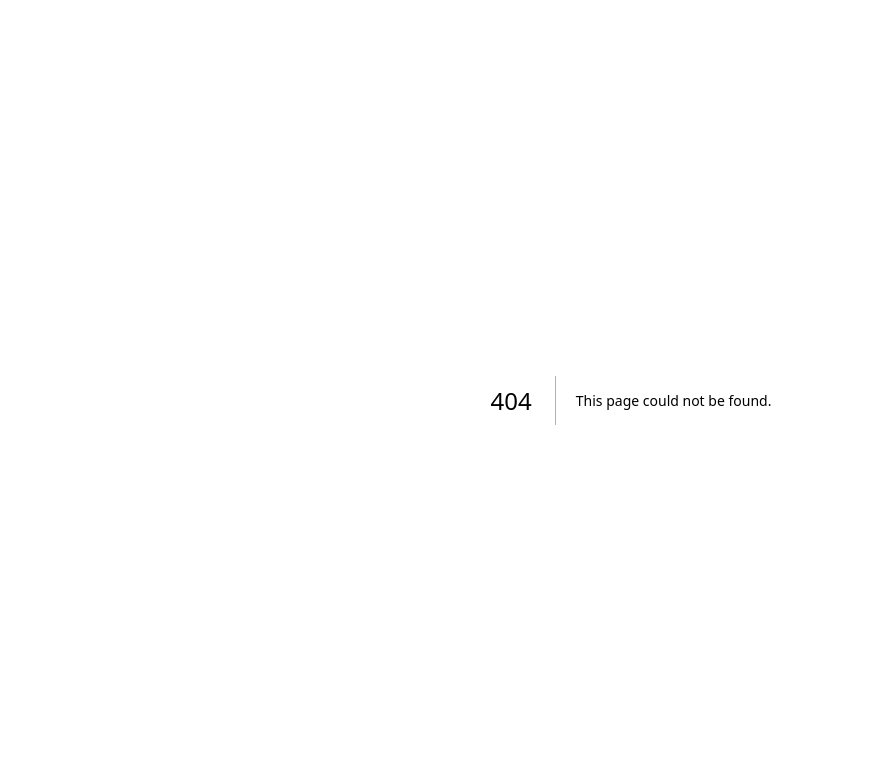
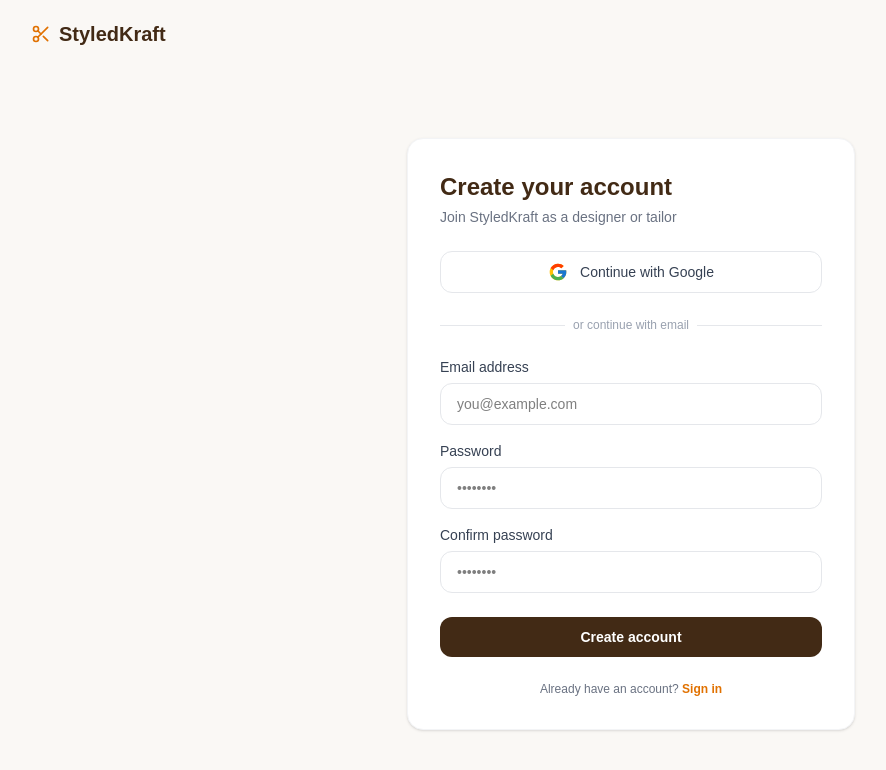
Before and after one commit to Favics-T/profileet, a Next.js app: page /signup in a window 1280 px wide. Before the commit this address had no page. Shown: the top 770 px of the page, without its empty margins (9-895 px from the left). Built offline with nearby package versions, Linux system fonts and the light colour scheme.

Commit message:
added signup page and profile page

```diff
--- /dev/null
+++ b/app/(auth)/signup/page.tsx
@@ -0,0 +1,176 @@
+'use client'
+
+import { useState } from 'react'
+import { useForm } from 'react-hook-form'
+import { zodResolver } from '@hookform/resolvers/zod'
+import * as z from 'zod'
+import { FcGoogle } from 'react-icons/fc'
+import { Scissors } from 'lucide-react'
+import { useAuth } from '@/context/AuthContext'
+
+const signupSchema = z.object({
+  email: z.string().email('Please enter a valid email'),
+  password: z.string().min(6, 'Password must be at least 6 characters'),
+  confirmPassword: z.string(),
+}).refine((data) => data.password === data.confirmPassword, {
+  message: 'Passwords do not match',
+  path: ['confirmPassword'],
+})
+
+type SignupFormValues = z.infer<typeof signupSchema>
+
+export default function SignupPage() {
+  const [serverError, setServerError] = useState<string | null>(null)
+  const { login } = useAuth()
+
+  const {
+    register,
+    handleSubmit,
+    formState: { errors, isSubmitting },
+  } = useForm<SignupFormValues>({
+    resolver: zodResolver(signupSchema),
+  })
+
+  const onSubmit = async (data: SignupFormValues) => {
+    setServerError(null)
+
+    try {
+      const res = await fetch('https://reqres.in/api/register', {
+        method: 'POST',
+        headers: {
+          'Content-Type': 'application/json',
+          'x-api-key': process.env.NEXT_PUBLIC_REQRES_API_KEY ?? '',
+        },
+        body: JSON.stringify({ email: data.email, password: data.password }),
+      })
+
+      const json = await res.json()
+
+      if (!res.ok) {
+        setServerError(json.error ?? 'Registration failed. Please try again.')
+        return
+      }
+
+      // Registration successful
+      login(data.email)
+
+    } catch {
+      setServerError('Network error. Please check your connection.')
+    }
+  }
+
+  return (
+    <main className="min-h-screen bg-[#faf8f5] flex flex-col">
+      {/* Nav */}
+      <header className="px-5 sm:px-10 py-5 flex items-center gap-2">
+        <Scissors className="w-5 h-5 text-amber-600" />
+        <span className="font-bold text-xl text-[#422a15]">StyledKraft</span>
+      </header>
+
+      {/* Card */}
+      <section className="flex-1 flex items-center justify-center px-4">
+        <div className="bg-white rounded-2xl shadow-sm border border-gray-100 w-full max-w-md p-6 sm:p-8">
+          <h1 className="text-2xl font-bold text-[#422a15] mb-1">Create your account</h1>
+          <p className="text-sm text-gray-500 mb-6">Join StyledKraft as a designer or tailor</p>
+
+          <button className="w-full flex items-center justify-center gap-3 border border-gray-200 rounded-xl py-2.5 text-sm font-medium text-gray-700 hover:bg-gray-50 transition-colors mb-6">
+            <FcGoogle className="w-5 h-5" />
+            Continue with Google
+          </button>
+
+          <div className="relative mb-6">
+            <div className="absolute inset-0 flex items-center">
+              <div className="w-full border-t border-gray-200" />
+            </div>
+            <div className="relative flex justify-center text-xs text-gray-400 bg-white px-2 w-fit mx-auto">
+              or continue with email
+            </div>
+          </div>
+
+          <form onSubmit={handleSubmit(onSubmit)} noValidate className="space-y-4">
+            <div>
+              <label htmlFor="email" className="block text-sm font-medium text-gray-700 mb-1.5">
+                Email address
+              </label>
+              <input
+                id="email"
+                type="email"
+                placeholder="you@example.com"
+                {...register('email')}
+                aria-invalid={errors.email ? 'true' : 'false'}
+                className="w-full border border-gray-200 rounded-xl px-4 py-2.5 text-sm outline-none focus:border-amber-400 focus:ring-2 focus:ring-amber-100 transition-all"
+              />
+              {errors.email && (
+                <p role="alert" className="text-xs text-red-500 mt-1">
+                  {errors.email.message}
+                </p>
+              )}
+            </div>
+
+            <div>
+              <label htmlFor="password" className="block text-sm font-medium text-gray-700 mb-1.5">
+                Password
+              </label>
+              <input
+                id="password"
+                type="password"
+                placeholder="••••••••"
+                {...register('password')}
+                aria-invalid={errors.password ? 'true' : 'false'}
+                className="w-full border border-gray-200 rounded-xl px-4 py-2.5 text-sm outline-none focus:border-amber-400 focus:ring-2 focus:ring-amber-100 transition-all"
+              />
+              {errors.password && (
+                <p role="alert" className="text-xs text-red-500 mt-1">
+                  {errors.password.message}
+                </p>
+              )}
+            </div>
+
+            <div>
+              <label htmlFor="confirmPassword" className="block text-sm font-medium text-gray-700 mb-1.5">
+                Confirm password
+              </label>
+              <input
+                id="confirmPassword"
+                type="password"
+                placeholder="••••••••"
+                {...register('confirmPassword')}
+                aria-invalid={errors.confirmPassword ? 'true' : 'false'}
+                className="w-full border border-gray-200 rounded-xl px-4 py-2.5 text-sm outline-none focus:border-amber-400 focus:ring-2 focus:ring-amber-100 transition-all"
+              />
+              {errors.confirmPassword && (
+                <p role="alert" className="text-xs text-red-500 mt-1">
+                  {errors.confirmPassword.message}
+                </p>
+              )}
+            </div>
+
+            {serverError && (
+              <div className="bg-red-50 border border-red-200 rounded-xl px-4 py-3">
+                <p role="alert" className="text-xs text-red-600">
+                  {serverError}
+                </p>
+              </div>
+            )}
+
+            <button
+              type="submit"
+              disabled={isSubmitting}
+              className="w-full bg-[#422a15] text-white rounded-xl py-2.5 text-sm font-semibold hover:bg-[#5a3a20] disabled:opacity-60 transition-colors mt-2"
+            >
+              {isSubmitting ? 'Creating account…' : 'Create account'}
+            </button>
+          </form>
+
+          <p className="text-center text-xs text-gray-500 mt-6">
+            Already have an account?{' '}
+            <a href="/login" className="text-amber-600 font-semibold hover:text-amber-700">
+              Sign in
+            </a>
+          </p>
+
+        </div>
+      </section>
+    </main>
+  )
+}
--- a/app/profile/page.tsx
+++ b/app/profile/page.tsx
@@ -1,9 +1,73 @@
-import React from 'react'
+'use client'
+
+import { useAuth } from '@/context/AuthContext'
+import { useRouter } from 'next/navigation'
+import { useEffect } from 'react'
+import { Scissors, LogOut, User } from 'lucide-react'
 
 export default function Profile() {
+  const { user, isLoading, logout } = useAuth()
+  const router = useRouter()
+
+  useEffect(() => {
+    if (!isLoading && !user) {
+      router.push('/login')
+    }
+  }, [user, isLoading, router])
+
+  if (isLoading || !user) return null
+
   return (
-    <div>
-      Hello this is profile
-    </div>
+    <main className="min-h-screen bg-[#faf8f5] flex flex-col">
+
+      {/* Nav */}
+      <header className="px-5 sm:px-10 py-5 flex items-center justify-between border-b border-gray-100 bg-white">
+        <div className="flex items-center gap-2">
+          <Scissors className="w-5 h-5 text-amber-600" />
+          <span className="font-bold text-xl text-[#422a15]">StyledKraft</span>
+        </div>
+        <button
+          onClick={logout}
+          className="flex items-center gap-2 text-sm text-[#422a15] hover:text-red-600 transition-colors"
+        >
+          <LogOut className="w-4 h-4" />
+          Log out
+        </button>
+      </header>
+
+      {/* Content */}
+      <section className="flex-1 flex items-center justify-center px-4">
+        <div className="bg-white rounded-2xl shadow-sm border border-gray-100 w-full max-w-md p-8 text-center">
+
+          <div className="w-16 h-16 rounded-full bg-amber-100 flex items-center justify-center mx-auto mb-4">
+            <User className="w-8 h-8 text-amber-600" />
+          </div>
+
+          <h1 className="text-2xl font-bold text-[#422a15] mb-1">My Profile</h1>
+          <p className="text-sm text-gray-500 mb-6">You are signed in as</p>
+
+          <div className="bg-[#faf8f5] rounded-xl px-4 py-3 mb-6">
+            <p className="text-sm font-semibold text-[#422a15]">{user.email}</p>
+          </div>
+
+          <div className="flex flex-col gap-3">
+            <button
+              onClick={() => router.push('/dashboard')}
+              className="w-full bg-[#422a15] text-white rounded-xl py-2.5 text-sm font-semibold hover:bg-[#5a3a20] transition-colors"
+            >
+              Go to Dashboard
+            </button>
+            <button
+              onClick={logout}
+              className="w-full border border-gray-200 text-gray-600 rounded-xl py-2.5 text-sm font-medium hover:border-red-300 hover:text-red-600 transition-colors"
+            >
+              Log out
+            </button>
+          </div>
+
+        </div>
+      </section>
+
+    </main>
   )
 }
--- a/middleware.ts
+++ b/middleware.ts
@@ -27,16 +27,7 @@
   }
   return NextResponse.next()}
 
+export const config = {
+  matcher: ['/dashboard/:path*', '/login', '/signup', '/profile'],
 
-function middlewares(request: NextRequest){
-    const token = request.cookies.get(TOKEN_COOKIE)?.value;
-    const { pathname } = request.nextUrl;
-    const isAuthenticated = !!token && isTokenValid(token);
-    if(pathname.startsWith('/dashboard') && !isAuthenticated)
-    return NextResponse.redirect(new URL('/login', request.url))
-  }
-
-
-export const config = {
-  matcher: ['/dashboard/:path*', '/login', '/signup','/profile'],
 }
```
